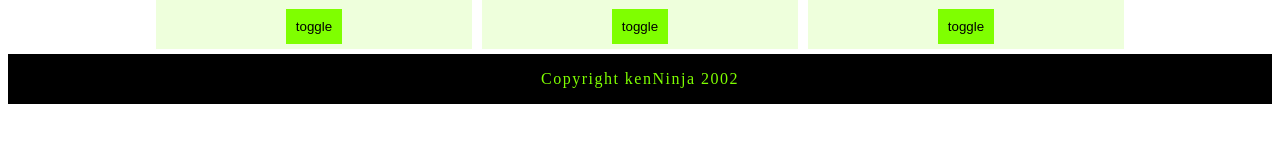
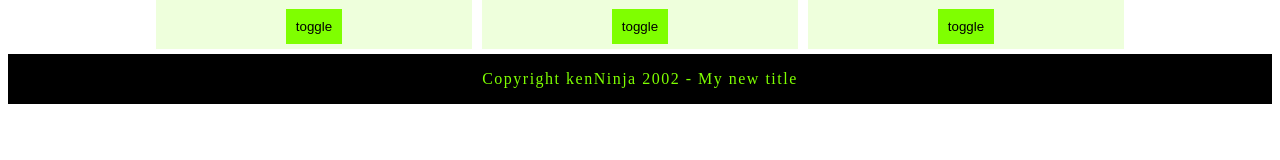
Before and after one commit to kenmugy/vue-app-2, a Vue app: page / in a window 1280 px wide. Shown: the part 123-283 px from the top of the page. Built offline with nearby package versions, Linux system fonts and the light colour scheme.

Commit message:
added $event $emit functionality

```diff
--- a/src/App.vue
+++ b/src/App.vue
@@ -1,8 +1,8 @@
 <template>
   <div class="app">
-    <Header :title="title" />
+    <Header :title="title" @changeTitle="updateTitle($event)" />
     <Ninja :ninjas="ninjas" />
-    <Footer />
+    <Footer :title="title" />
   </div>
 </template>
 <script>
@@ -39,6 +39,11 @@ export default {
       ],
       title: 'My new title'
     };
+  },
+  methods: {
+    updateTitle(val) {
+      this.title = val;
+    }
   }
 };
 </script>
--- a/src/components/Footer.vue
+++ b/src/components/Footer.vue
@@ -1,11 +1,12 @@
 <template>
   <div class="footer">
-    <p>{{ copy }}</p>
+    <p>{{ copy }} - {{ title }}</p>
   </div>
 </template>
 
 <script>
 export default {
+  props: ['title'],
   data() {
     return {
       copy: 'Copyright kenNinja 2002'
--- a/src/components/Header.vue
+++ b/src/components/Header.vue
@@ -1,23 +1,19 @@
 <template>
   <div class="header">
-    <h3>{{ title1 }}</h3>
+    <h3>{{ title }}</h3>
     <button @click="changeTitle">Change title</button>
   </div>
 </template>
 
 <script>
 export default {
-  props: {
-    title: {
-      type: String
-    }
-  },
+  props: ['title'],
   data() {
-    return { title1: this.title };
+    // return { title1: this.title };
   },
   methods: {
     changeTitle() {
-      this.title1 = 'My Changed Title';
+      this.$emit('changeTitle', 'My Changed Title');
     }
   }
 };
```
